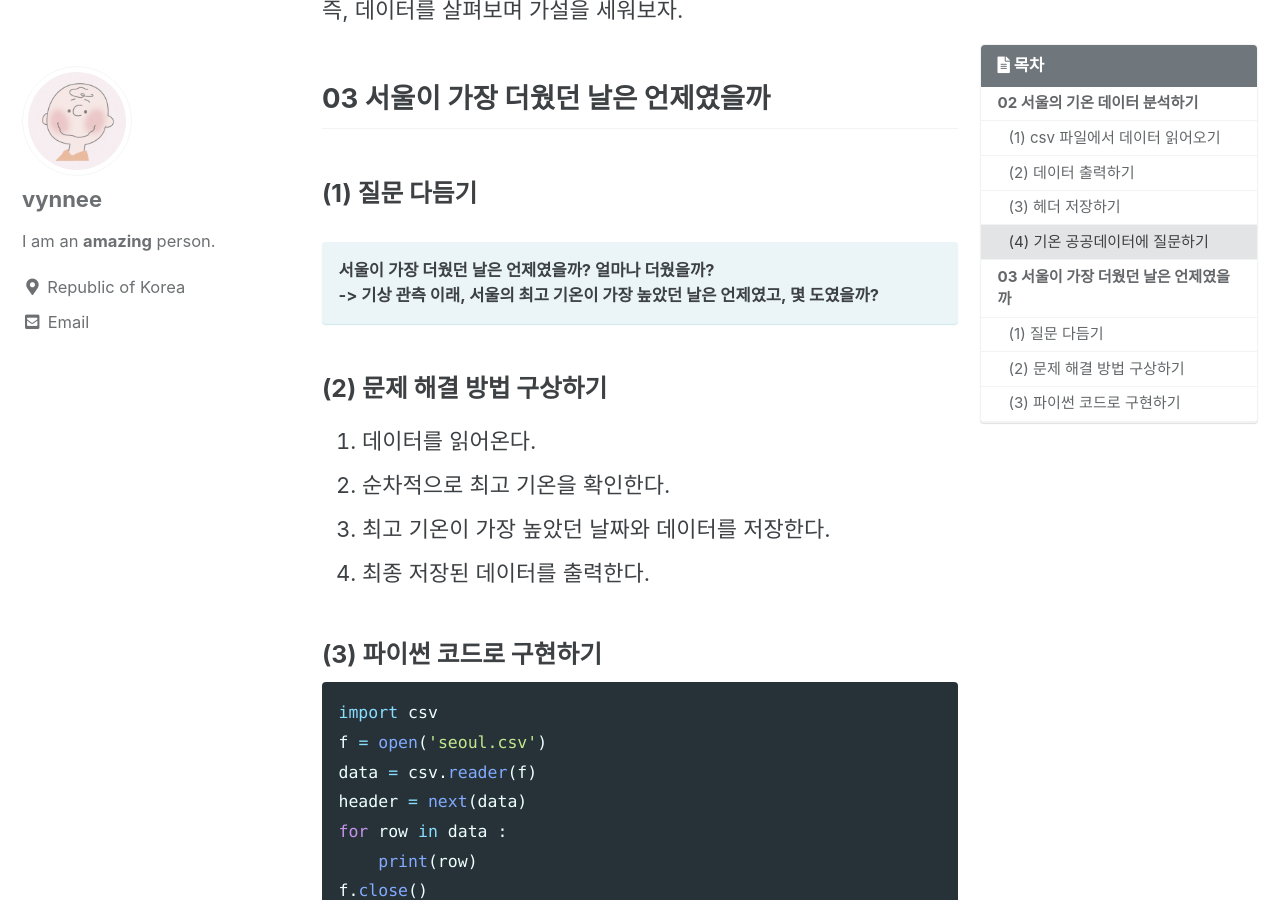
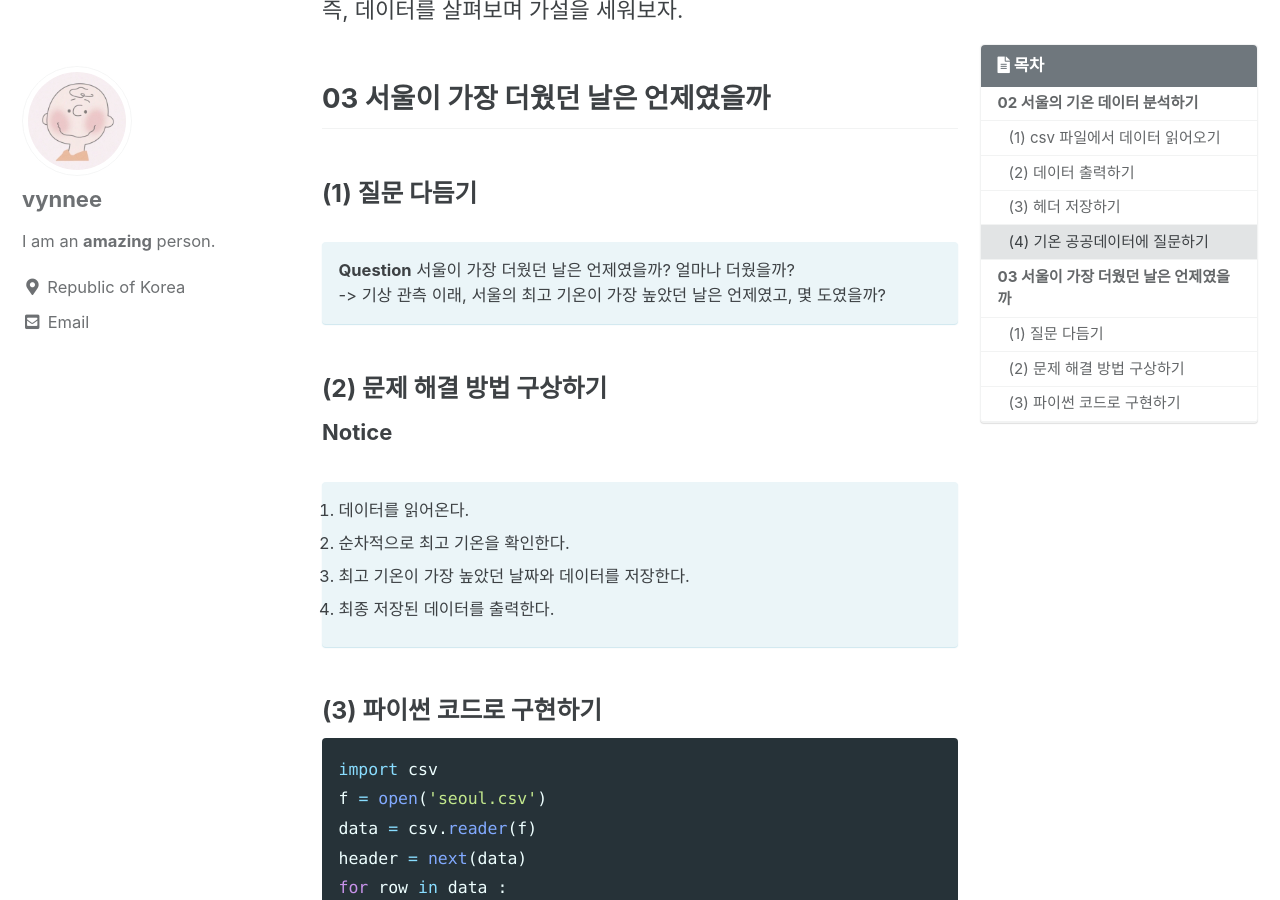
Before and after one commit to vynnee/vynnee.github.io, a Jekyll site: the page built from _posts/2020-12/python/2020-12-24-num1.md, in a window 1280 px wide and 900 px high, scrolled down 3230 px. Built offline with Jekyll 4.4.1, drawn with Linux system fonts in a browser that asks for light colours; cached includes are drawn as plain includes; comment, search, counter and statistics services are not loaded.

Commit message:
[2020-12-28] post modify

````diff
--- a/_posts/2020-12/python/2020-12-24-num1.md
+++ b/_posts/2020-12/python/2020-12-24-num1.md
@@ -97,16 +97,19 @@ f.close()
 
 ## 03 서울이 가장 더웠던 날은 언제였을까
 ### (1) 질문 다듬기
-**서울이 가장 더웠던 날은 언제였을까? 얼마나 더웠을까?<br>**
-**-> 기상 관측 이래, 서울의 최고 기온이 가장 높았던 날은 언제였고, 몇 도였을까?<br>**
+**Question**
+서울이 가장 더웠던 날은 언제였을까? 얼마나 더웠을까?<br>
+-> 기상 관측 이래, 서울의 최고 기온이 가장 높았던 날은 언제였고, 몇 도였을까?<br>
 {: .notice--info}
 
 
 ### (2) 문제 해결 방법 구상하기
+**Notice**
 1. 데이터를 읽어온다.
 2. 순차적으로 최고 기온을 확인한다.
 3. 최고 기온이 가장 높았던 날짜와 데이터를 저장한다.
 4. 최종 저장된 데이터를 출력한다.
+{: .notice--info}
 
 
 ### (3) 파이썬 코드로 구현하기
@@ -132,7 +135,7 @@ for row in data :
 f.close()
 ```
 
-**실행결과**<br>
+**실행결과**
 ['1950-08-31', '108', '25.4', '20.1', 32.5]<br>
 ---------------------------------------------------------------------------<br>
 ValueError                                Traceback (most recent call last)<br>
@@ -145,4 +148,6 @@ ValueError                                Traceback (most recent call last)<br>
 
 ValueError: could not convert string to float: <br>
 {: .notice--danger}
+
+
 1950년 9월 이후부터 오류가 발생했다. 데이터가 없기 때문이다. 따라서 대체할 특정 값을 넣어보자.
````
